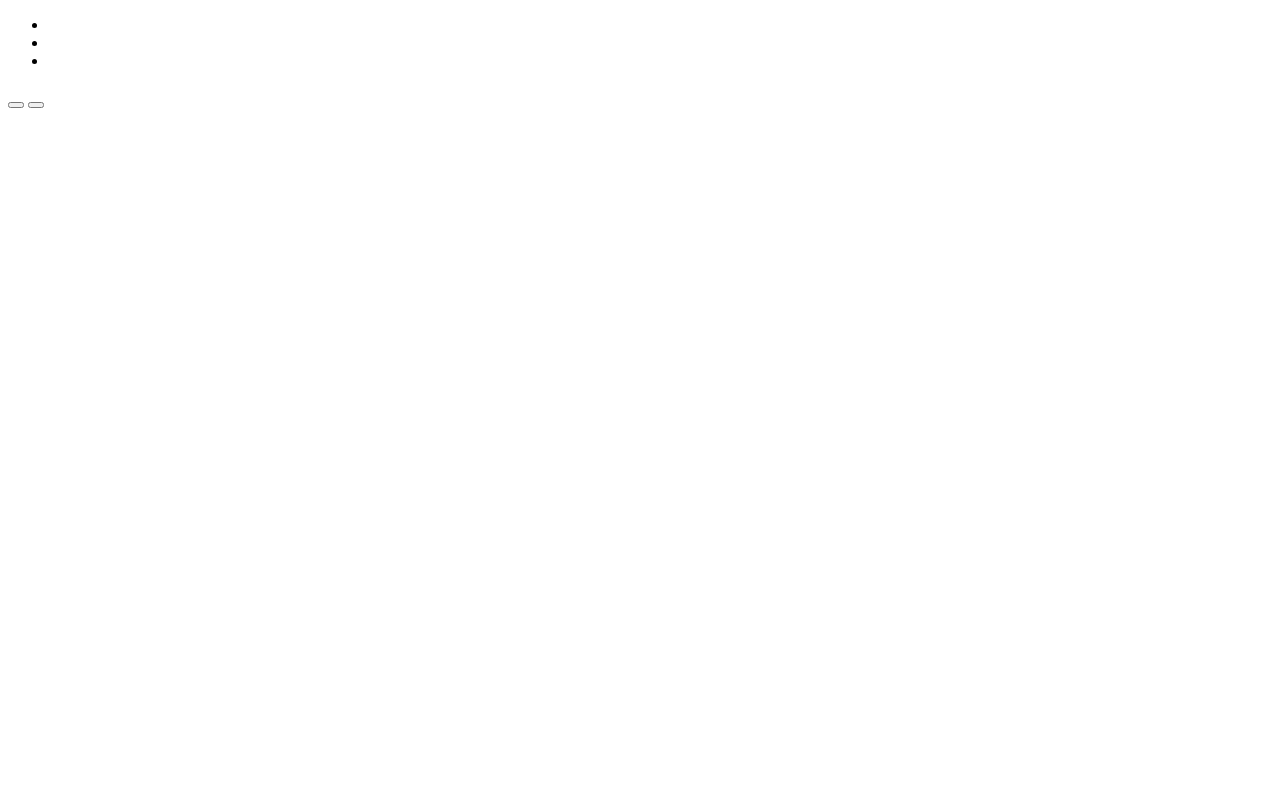
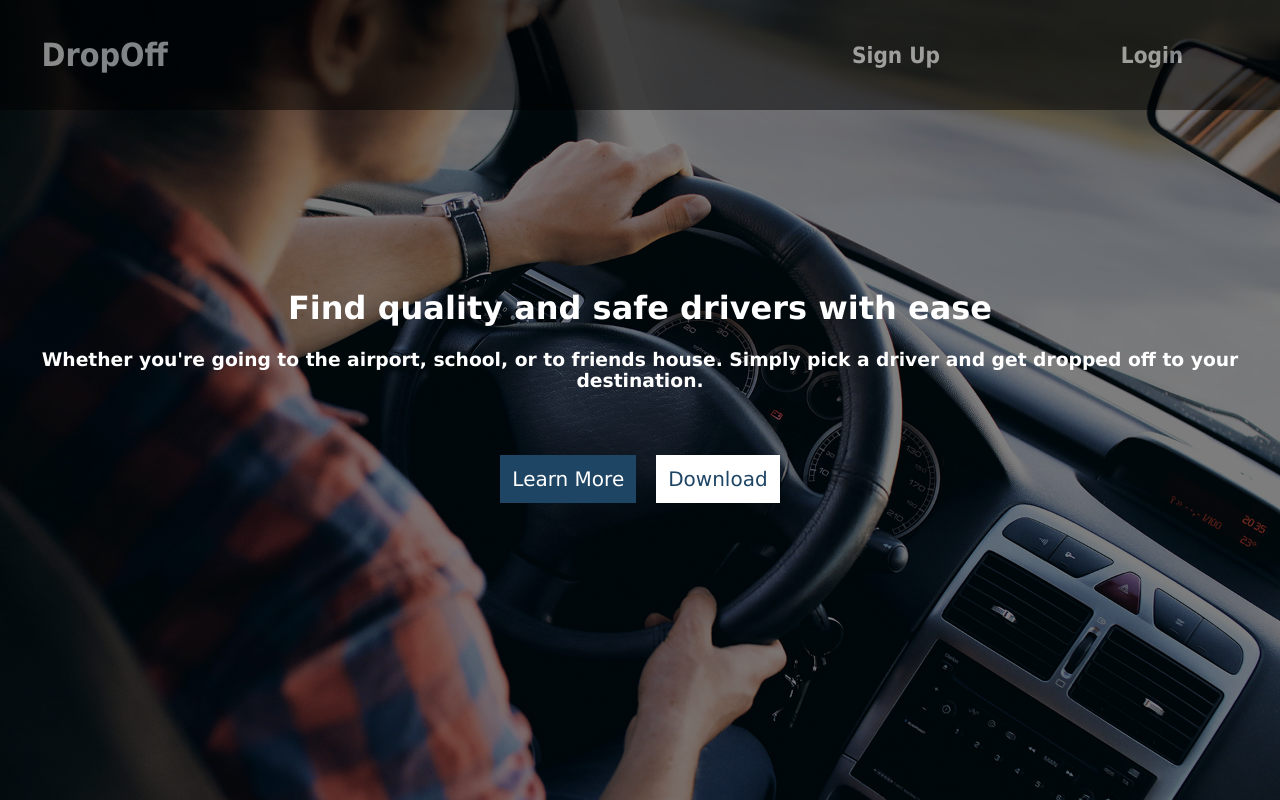
Before and after one commit to jbthecoder5/Landing-Page2, a plain HTML site: page index.html in a window 1280 px wide. Drawn offline with Linux system fonts and the light colour scheme.

Commit message:
added image, finished layout

```diff
--- a/css/main.css
+++ b/css/main.css
@@ -1,13 +1,32 @@
+html, body {
+	margin: 0;
+	padding: 0;
+}
+
 html {
 	font-size: 100%;
+	height:100%;
 }
 
 body {
+	background-image:
+	linear-gradient(
+		rgba(0,0,0, 0.5),
+		rgba(0,0,0,0.5)
+	),
+	url('../images/Driver.jpg');
 
+	background-size: cover;
+	background-repeat: no-repeat;
+}
+
+nav {
+	display: block;
 }
 
 .container {
-
+	max-width: 100%;
+	box-sizing: border-box;
 }
 
 .container .contain-flex {
@@ -15,20 +34,132 @@ body {
 }
 
 
+/* nav properties */
+
+.top-nav, .top-nav ul,
+.top-nav ul li, .top-nav ul li a {
+	margin:0;
+	padding: 0;
+}
+
 .top-nav {
-	display: flex;
+	background-color: #000000;
+	opacity: 0.5;
+	width: 100%;
+	height: 110px;
 }
 
 
 .top-nav ul {
+	width:100%;
+	height:110px;
 	list-style: none;
+	display: inline-flex;
 }
 
 .top-nav ul li {
+	height: 110px;
+}
+
+
+.top-nav ul li a {
+	color: #FFFFFF;
+	font-weight: bolder;
+	text-decoration: none;
+	line-height: 110px;
+	font-family: Tahoma, Verdana, Segoe, sans-serif;.
+}
+
+.top-nav ul li:first-child a {
+	padding-left: 1.3em;
+}
+
+.link1 {
+	width:60%;
+	margin-left: 1.2em;
+	font-size: 2em;
+}
+
+.link2 {
+	width: 20%;
+	text-align: center;
+	font-size: 1.4em;
+}
+
+.link3 {
+	width: 20%;
+	text-align: center;
+	font-size: 1.4em;
+}
+
+
+#brand-link {
+
+}
+
+#signup-link {
+
+}
+
+#login-link {
 
 }
 
 
-.top-nav ul li a {
+
+.content {
 
 }
+
+.content h1 {
+	font-family: Geneva, Verdana, "Lucida Sans", "Lucida Grande", "Lucida Sans Unicode", sans-serif;
+	color:#fff;
+	text-align: center;
+	margin-top: 14%;
+}
+
+.content h3 {
+	font-family: Geneva, Verdana, "Lucida Sans", "Lucida Grande", "Lucida Sans Unicode", sans-serif;
+	color: #fff;
+	text-align: center;
+}
+
+
+.btn-group {
+	width:100%;
+	display: flex;
+	justify-content: center;
+	margin-top:5%;
+}
+
+button.learn-more {
+	background-color: #1F4565;
+	color: #fff;
+	font-family: Verdana, Geneva, Tahoma, sans-serif;
+	font-size: 20px;
+	text-align: center;
+	border:none;
+	padding: 12px;
+	margin-right: 10px;
+}
+
+button.download-app {
+	background-color: #fff;
+	color: #1F4565;
+	font-family: Verdana, Geneva, Tahoma, sans-serif;
+	font-size: 20px;
+	text-align: center;
+	border:none;
+	padding: 12px;
+	margin-left: 10px;
+}
+
+button.learn-more:hover {
+	background-color: #fff;
+	color: #1F4565;
+}
+
+button.download-app:hover {
+	background-color: #1F4565;
+	color: #fff;
+}
--- a/index.html
+++ b/index.html
@@ -5,24 +5,28 @@
 			possible.</title>
 			<meta charset="utf-8">
 			<meta name="viewport" content="width=device-width, initial-scale=1">
-			<link href="css/main.css" type="text/css">
+			<link rel="stylesheet" href="css/main.css">
 		</head>
 
 		<body>
 			<div class="container contain-flex">
 				<nav class="top-nav">
 					<ul>
-						<li><a href="#"></a></li>
-						<li><a href="#"></a></li>
-						<li><a href="#"></a></li>
+						<li class="link1"><a href="#">DropOff</a></li>
+						<li class="link2"><a href="#">Sign Up</a></li>
+						<li class="link3"><a href="#">Login</a></li>
 					</ul>
 				</nav>
 
 				<div class="content">
-					<h1></h1>
-					<h3></h3>
-					<button></button>
-					<button></button>
+					<h1>Find quality and safe drivers with ease</h1>
+					<h3>Whether you're going to the airport, school,
+					or to friends house. Simply pick a driver
+					and get dropped off to your destination.</h3>
+					<div class="btn-group">
+						<button class="learn-more">Learn More</button>
+						<button class="download-app">Download</button>
+					</div>
 				</div>
 			</div>
 		</body>
```
Also changed, not shown: images/Driver.jpg (added).
